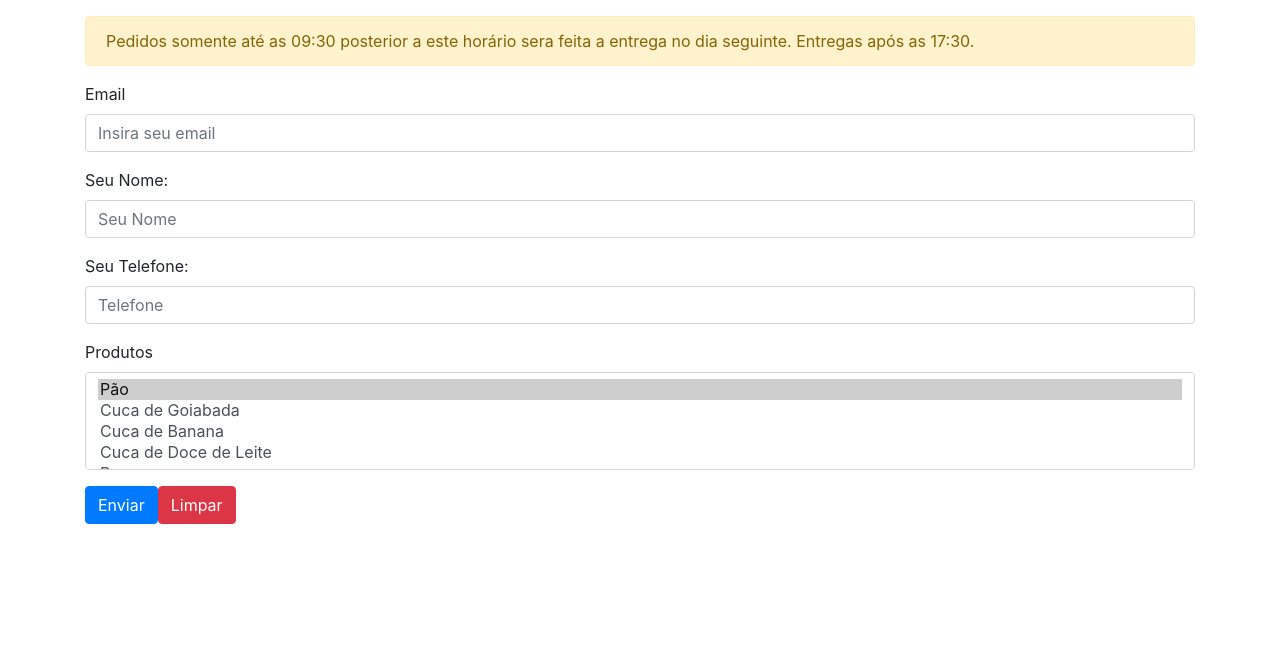
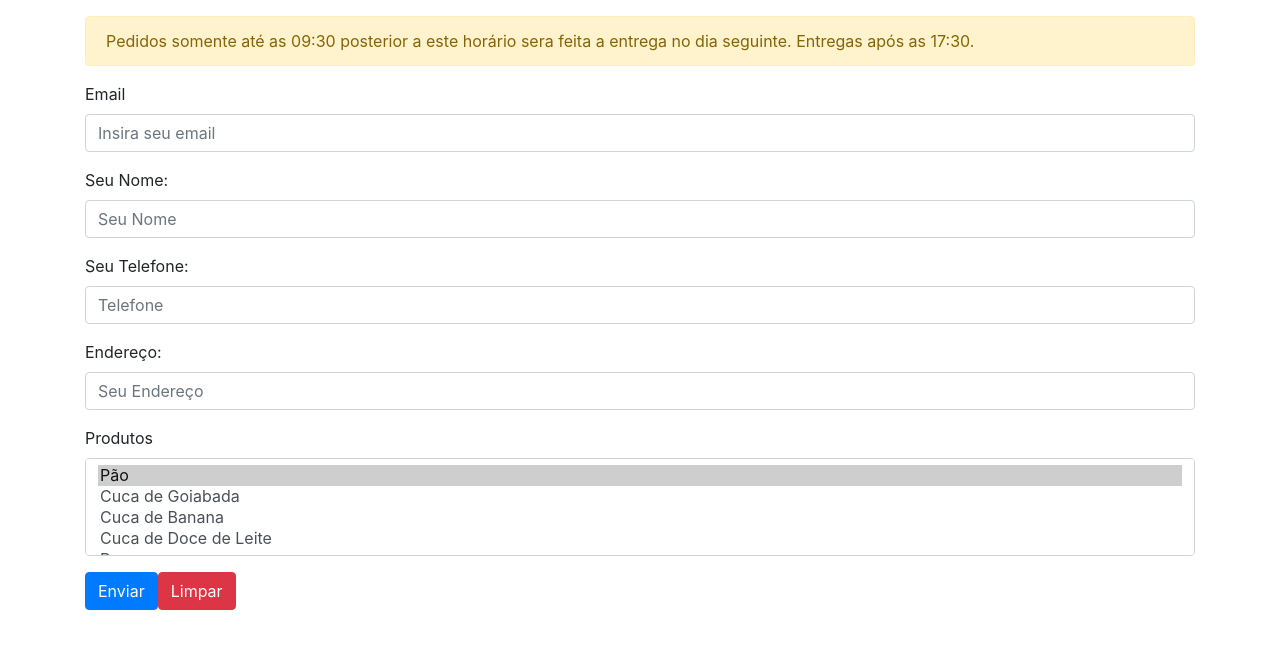
Before and after one commit to LUC4Slap/siteErica, a Nuxt app: page /pedido in a window 1280 px wide. Shown: the top 648 px of the page. Built offline with nearby package versions, Linux system fonts and the light colour scheme.

Commit message:
Adiciona campo de endereço no form

```diff
--- a/pages/pedido.vue
+++ b/pages/pedido.vue
@@ -36,6 +36,15 @@
           max="999999999"
           placeholder="Telefone"
           type="number"
+          required
+        ></b-form-input>
+      </b-form-group>
+
+      <b-form-group id="input-group-2" label="Endereço:" label-for="input-2">
+        <b-form-input
+          id="input-2"
+          v-model="form.endereco"
+          placeholder="Seu Endereço"
           required
         ></b-form-input>
       </b-form-group>
@@ -83,6 +92,7 @@ export default {
         email: "",
         name: "",
         phone: "",
+        endereco: "",
         food: ["Pão"],
       },
       foods: [
@@ -108,9 +118,10 @@ export default {
         email: this.form.email,
         telefone: this.form.phone,
         pedido: this.form.food,
+        endereco: this.form.endereco,
       };
       let { data } = await axios.post(
-        "https://api-email-erica.herokuapp.com/send",
+        "https://api-email-nest.herokuapp.com/api/v1/email",
         pedido
       );
       // let { data } = await axios.post("http://localhost:3030/send", pedido);
```
